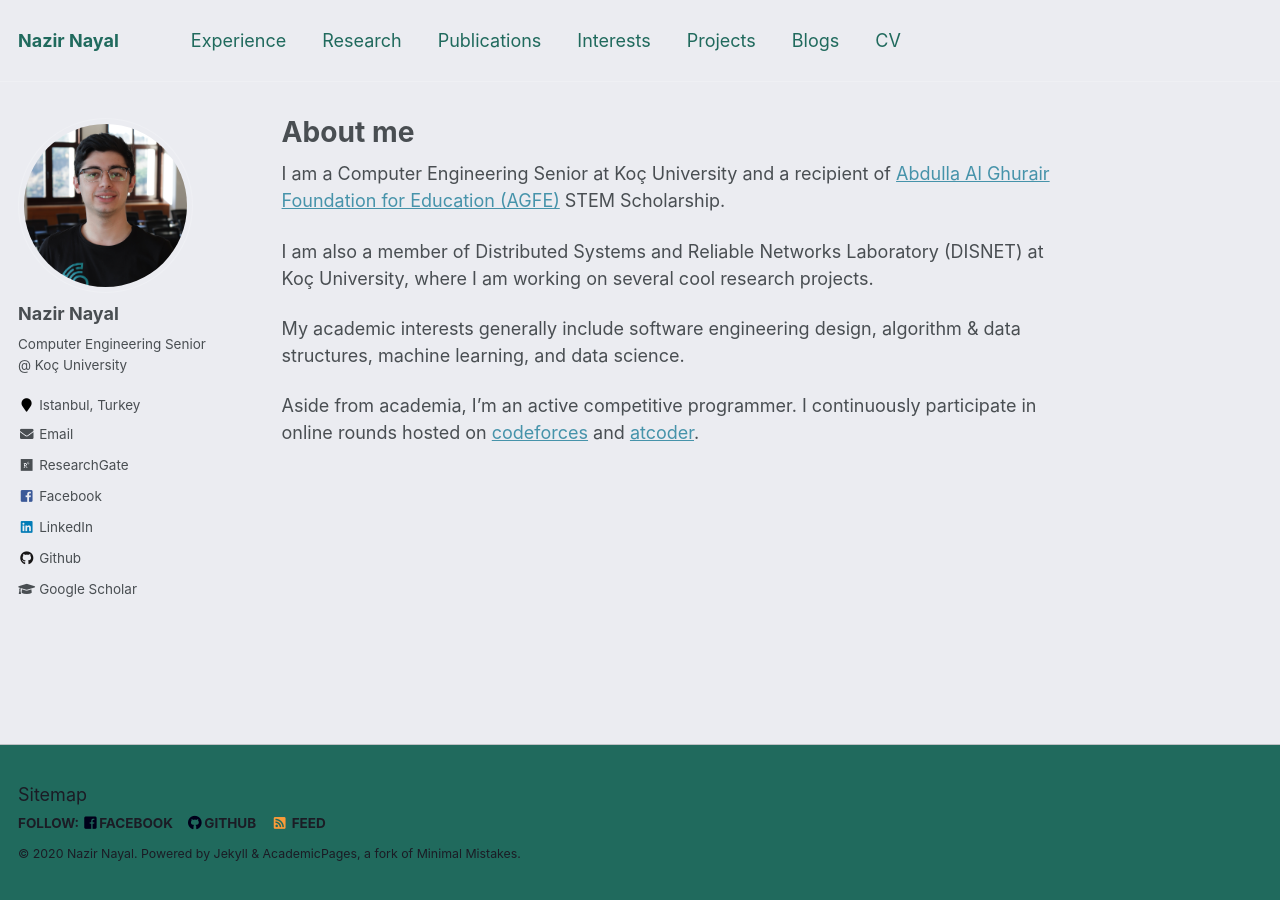
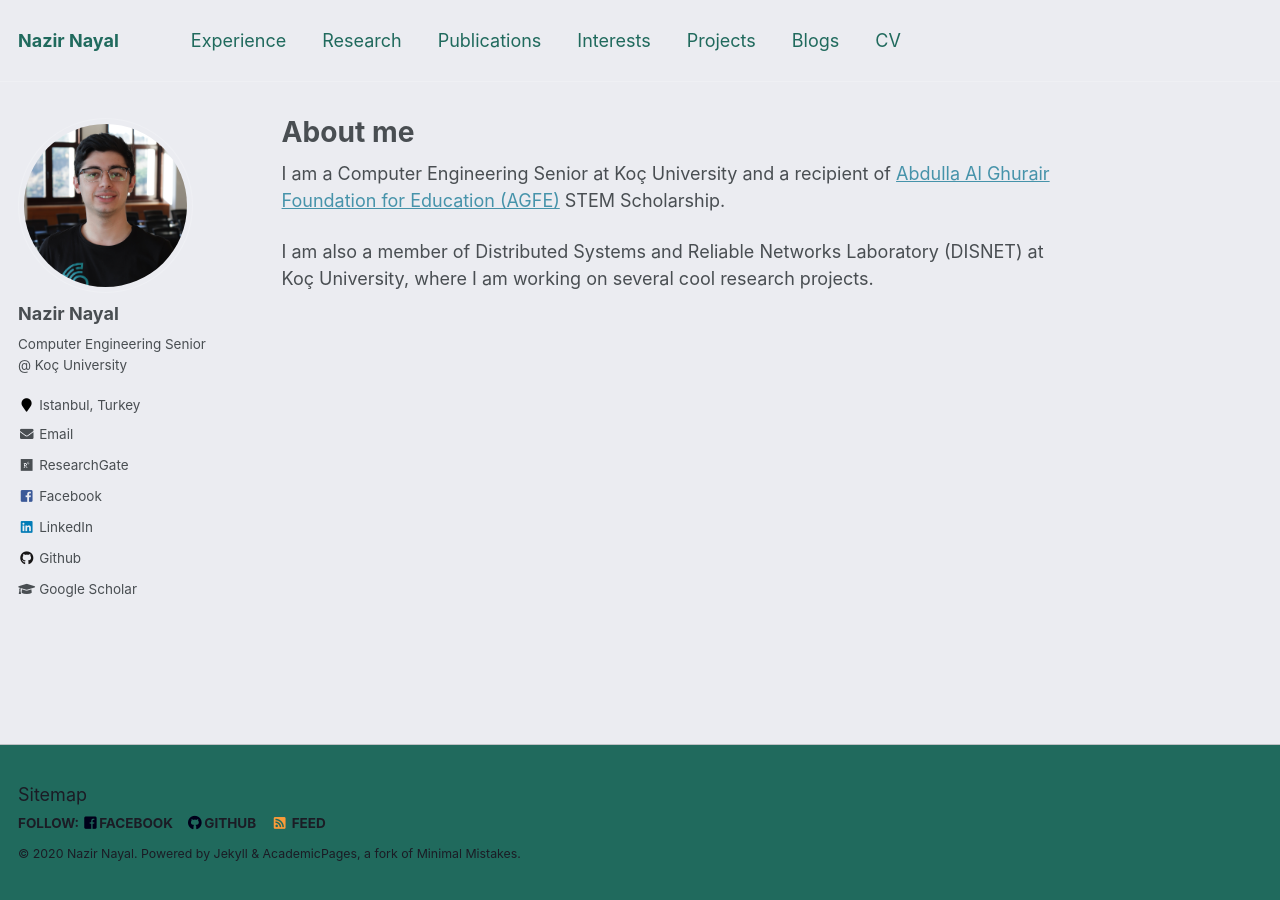
Before and after one commit to NazirNayal8/nazirnayal.github.io, a Jekyll site: the page built from _pages/about.md, in a window 1280 px wide. Built offline with Jekyll 4.4.1, drawn with Linux system fonts in a browser that asks for light colours; some of the changed lines change nothing that is shown.

Commit message:
fix attempt

```diff
--- a/_config.yml
+++ b/_config.yml
@@ -198,17 +198,6 @@
 
 # Defaults
 defaults:
-  # _posts
-  - scope:
-      path: ""
-      type: posts
-    values:
-      layout: single
-      author_profile: true
-      read_time: true
-      comments: true
-      share: true
-      related: true
   # _pages
   - scope:
       path: ""
--- a/_pages/about.md
+++ b/_pages/about.md
@@ -14,7 +14,7 @@
 I am also a member of Distributed Systems and Reliable Networks Laboratory (DISNET) at Koç University, where I am working on several
 cool research projects.
 
-My academic interests generally include software engineering design, algorithm & data structures, machine learning, and data science.
+<!-- My academic interests generally include software engineering design, algorithm & data structures, machine learning, and data science.
 
 Aside from academia, I'm an active competitive programmer. I continuously participate in
-online rounds hosted on [codeforces](https://codeforces.com/) and [atcoder](https://atcoder.jp/home).
+online rounds hosted on [codeforces](https://codeforces.com/) and [atcoder](https://atcoder.jp/home). -->
```
